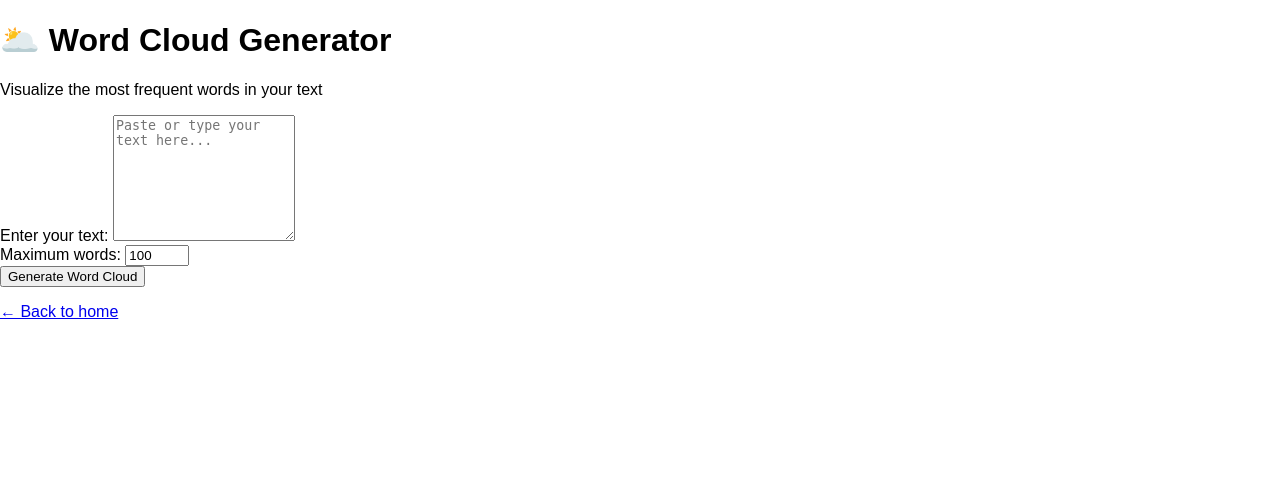
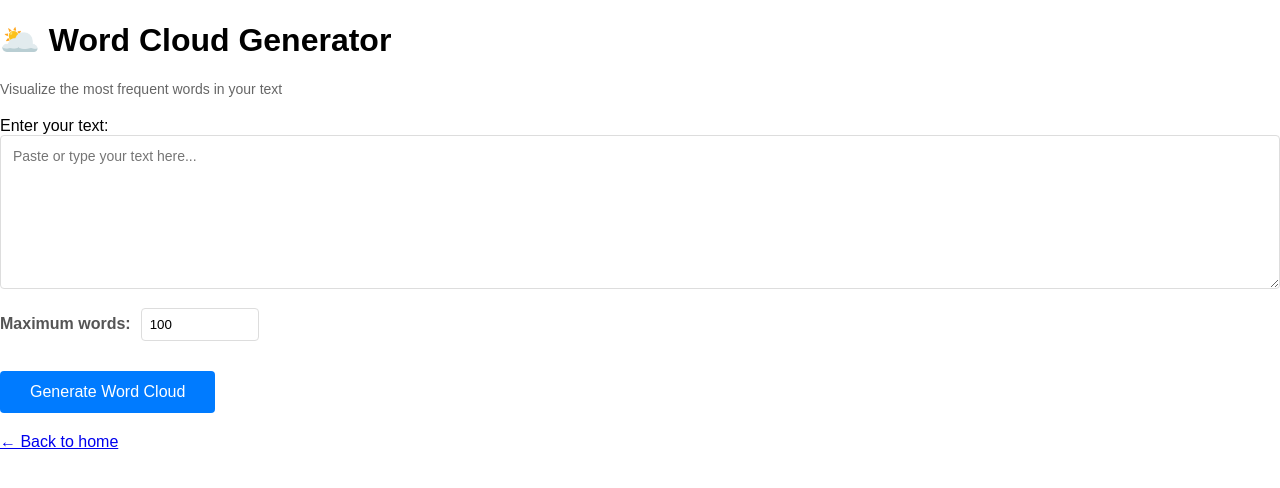
Before and after one commit to matsunagateitoku/NLP-Toolkit, a Flask app: page /wordcloud in a window 1280 px wide. Shown: the part 131-619 px from the top of the page. Run offline with Flask 3, Linux system fonts and the light colour scheme.

Commit message:
Update styles.css

```diff
--- a/static/styles.css
+++ b/static/styles.css
@@ -64,3 +64,92 @@ body {
     height: 80vh;
     text-align: center;
 }
+
+/* Word Cloud Specific Styles */
+.subtitle {
+    color: #666;
+    margin-bottom: 20px;
+    font-size: 14px;
+}
+
+.input-form {
+    margin: 20px 0;
+}
+
+.input-form textarea {
+    width: 100%;
+    padding: 12px;
+    border: 1px solid #ddd;
+    border-radius: 4px;
+    font-size: 14px;
+    font-family: inherit;
+    resize: vertical;
+    box-sizing: border-box;
+}
+
+.options {
+    margin: 15px 0;
+    display: flex;
+    align-items: center;
+    gap: 10px;
+}
+
+.options label {
+    font-weight: 600;
+    color: #555;
+}
+
+.options input[type="number"] {
+    padding: 8px;
+    border: 1px solid #ddd;
+    border-radius: 4px;
+    width: 100px;
+}
+
+.input-form button {
+    background-color: #007bff;
+    color: white;
+    padding: 12px 30px;
+    border: none;
+    border-radius: 4px;
+    cursor: pointer;
+    font-size: 16px;
+    margin-top: 15px;
+}
+
+.input-form button:hover {
+    background-color: #0056b3;
+}
+
+.result {
+    margin-top: 30px;
+    padding: 20px;
+    background-color: #f8f9fa;
+    border-radius: 4px;
+}
+
+.wordcloud-image {
+    text-align: center;
+    margin: 20px 0;
+}
+
+.wordcloud-image img {
+    max-width: 100%;
+    border-radius: 4px;
+    box-shadow: 0 2px 8px rgba(0,0,0,0.1);
+}
+
+.stats {
+    color: #666;
+    font-size: 14px;
+    margin-top: 10px;
+    text-align: center;
+}
+
+.error {
+    color: #d9534f;
+    padding: 10px;
+    background-color: #f8d7da;
+    border-radius: 4px;
+    margin-top: 20px;
+}
```
